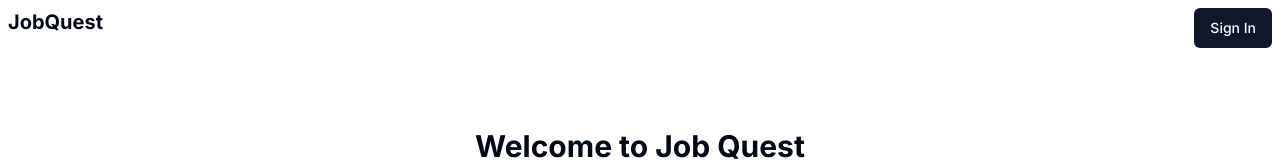
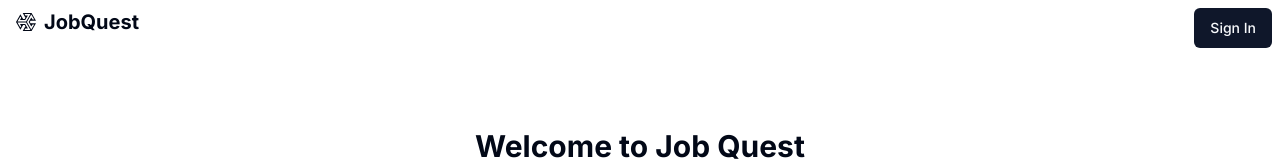
Before and after one commit to sandeep0009/job-portal, a Next.js app: page / in a window 1280 px wide. Shown: the top 161 px of the page. Built offline with nearby package versions, Linux system fonts and the light colour scheme; no server answers.

Commit message:
done with some changes

```diff
--- a/src/components/Appbar.tsx
+++ b/src/components/Appbar.tsx
@@ -1,6 +1,7 @@
 "use client"
 import { signIn, signOut, useSession } from "next-auth/react"
 import { Button } from "./ui/button"
+import { SiSidequest } from "react-icons/si";
 
 export const Appbar = () => {
   const { data: session } = useSession()
@@ -8,7 +9,7 @@ export const Appbar = () => {
   return (
     <div className="flex justify-between m-2">
       <div>
-        <h2 className="text-xl font-bold">JobQuest</h2>
+        <h2 className="text-xl font-bold flex px-2 items-center gap-2"><SiSidequest className="gap-2 "/>JobQuest</h2>
 
       </div>
       <div>
```
